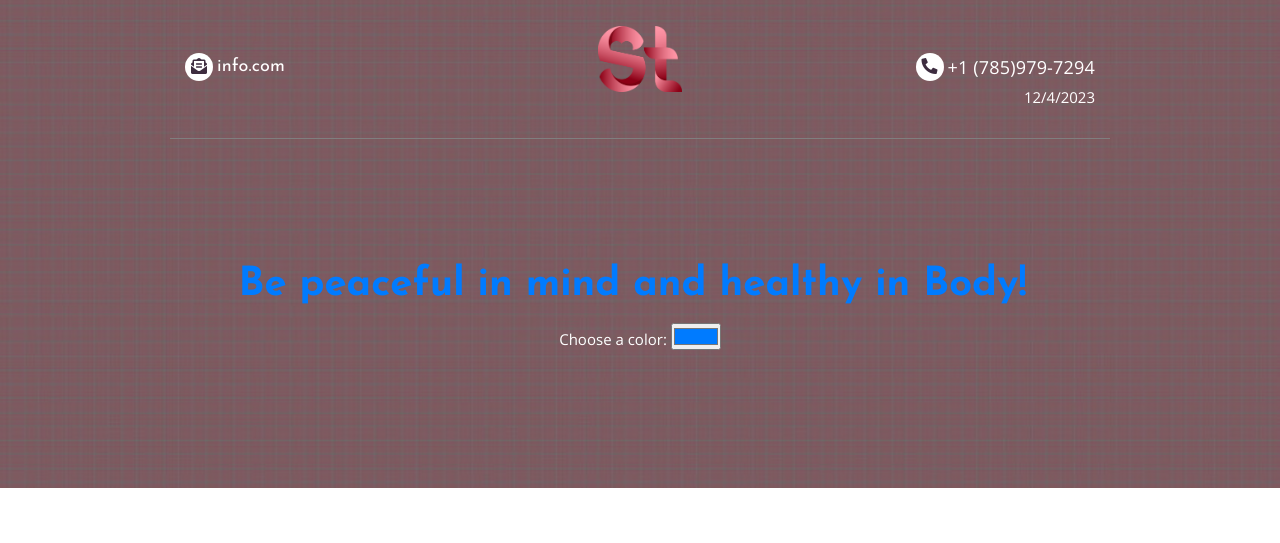
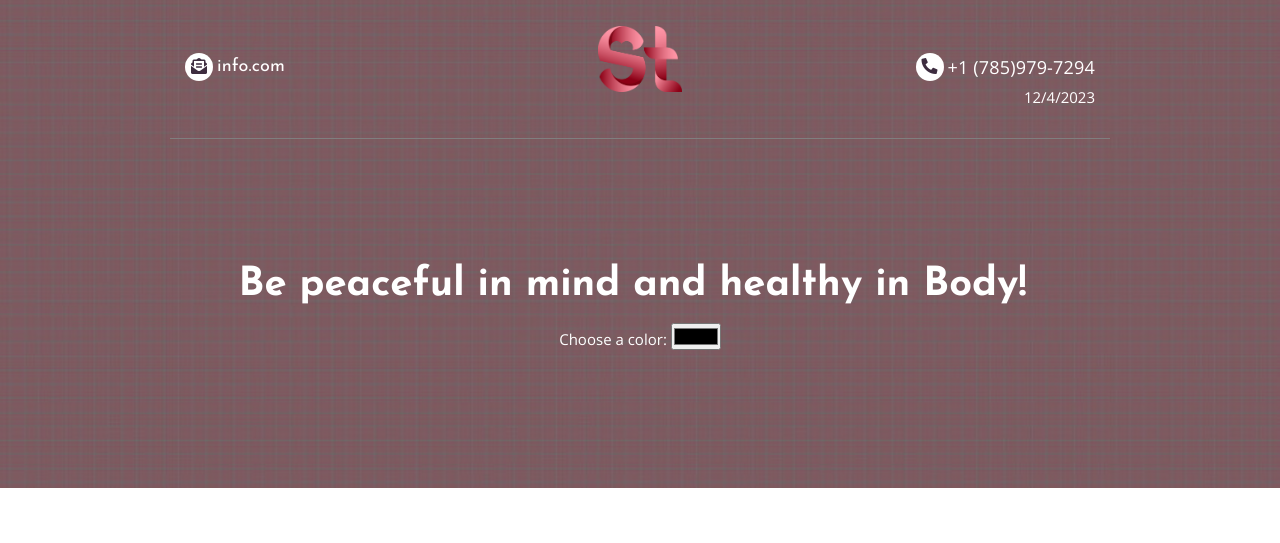
Before and after one commit to ladyOouf/SymptoTrack, a Flask app: page /homepage in a window 1280 px wide. Shown: the top 543 px of the page. Run offline with Flask 3, Linux system fonts and the light colour scheme; some libraries are stand-ins or nearby versions.

Commit message:
Homepage.html

```diff
--- a/SymptoTrack/templates/Homepage.html
+++ b/SymptoTrack/templates/Homepage.html
@@ -32,7 +32,7 @@ Postconditions: No return values.
     <!-- Set the primary color -->
     <style>
       :root {
-        --primary-color: #007bff; /* Default primary color */
+        --primary-color: ##69218a; /* Default primary color */
       }
     </style>
 
@@ -70,7 +70,7 @@ Postconditions: No return values.
             <!-- Add a option to choose color -->
               <div class="color-picker-container">
                 <label for="color-picker">Choose a color:</label>
-                <input type="color" id="color-picker" value="#007bff">
+                <input type="color" id="color-picker" value="##69218a">
               </div>
             </div>
              <!-- JavaScript Code for displaying current date-->
```
